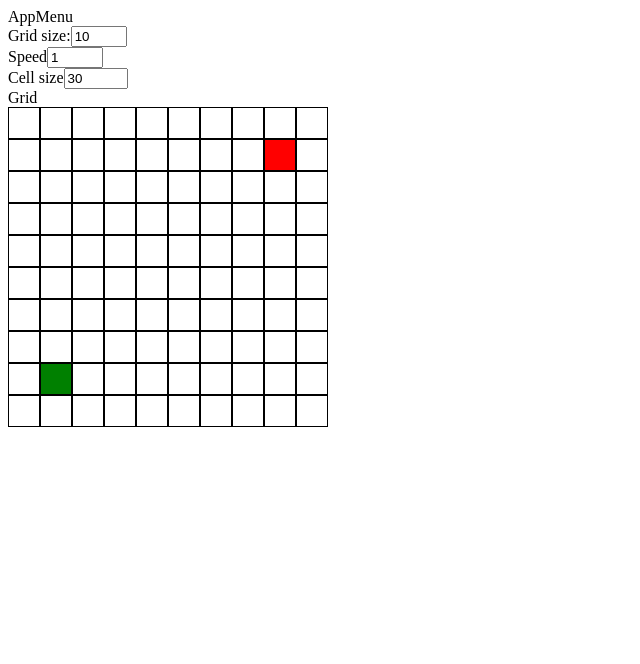
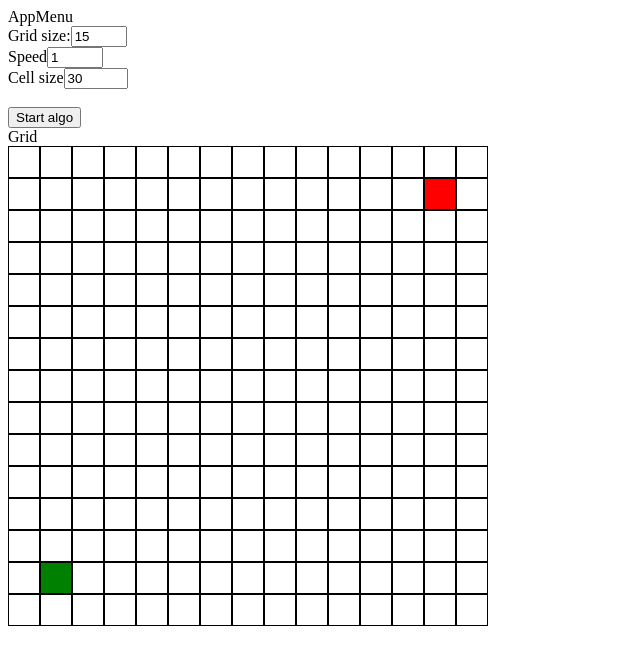
Before and after one commit to vptps/a-star-vue, a Vue app: page / in a window 1280 px wide. Shown: the top 664 px of the page, without its empty margins (0-640 px from the left). Built offline with nearby package versions, Linux system fonts and the light colour scheme.

Commit message:
implement algo

```diff
--- a/src/App.vue
+++ b/src/App.vue
@@ -3,10 +3,13 @@
     v-model:gridSize="gridSize"
     v-model:speed="speed"
     v-model:cellSize="cellSize"
+    @startAlgo="startAlgo"
   /> <!-- replaces v2's v-bind.sync  -->
   <grid
     :gridSize="gridSize"
     :cellSize="cellSize"
+    :cellList="cellList"
+    @toggleCrossable="toggleCrossable($event)"
   />
 </template>
 
@@ -19,15 +22,162 @@ export default {
 
   data() {
     return {
-      gridSize: 10,
+      gridSize: 15,
       speed: 1,
-      cellSize: 30
+      cellSize: 30,
+      cellList: []
     };
   },
 
   components: {
     Grid,
     AppMenu
+  },
+
+  methods: {
+    create2dArray () {
+      this.cellList = [];
+      for (let i = 0; i < this.gridSize; i++) {
+        this.cellList.push([]);
+      }
+
+      this.cellList.forEach((row, index) => {
+        for (let j = 0; j < this.gridSize; j++) {
+          row.push({
+            'x': index,
+            'y': j,
+            'start': false,
+            'end': false,
+            'cost': 0,
+            'heuristique': 0,
+            'crossable': true,
+            'parent': undefined,
+            'current': false,
+            'neighbour': false,
+            'closed': false,
+            'solution': false
+          });
+        }
+      });
+
+      // set default start and end position
+      this.cellList[1][this.gridSize - 2].end = true;
+      this.cellList[this.gridSize - 2][1].start = true;
+    },
+
+    toggleCrossable (event) {
+      let cell = this.cellList[event.x][event.y]
+      cell.crossable = !cell.crossable;
+    },
+
+    // Start A* algorithm
+    async startAlgo () {
+      // find start and end node
+      let start = this.cellList[this.gridSize - 2][1];
+      let end = this.cellList[1][this.gridSize - 2];
+
+      let closedList = [];
+      let openList = [];
+      openList.push(start);
+
+      while (openList.length > 0) {
+        await this.sleep();
+        let u = openList.pop();
+        u.current = true;
+
+        if (u.x === end.x && u.y === end.y) {
+          this.showSolution(u);
+          break;
+        }
+
+        let neighbours = this.getNodeNeighbours(u);
+        neighbours.forEach(v => {
+          v.neighbour = true;
+
+          if (!v.crossable) {
+            closedList.push(v);
+          }
+
+          if (!(closedList.includes(v) || (openList.includes(v) && v.cost < u.cost + 1))) {
+            v.parent = u;
+            v.cost = u.cost + 1;
+            v.heuristique = v.cost + this.getDistance(v, end);
+            if (openList.includes(v)) {
+              const idx = openList.indexOf(v);
+              openList.splice(idx, 1);
+            }
+            openList.push(v);
+            openList.sort(this.compareNodes);
+          }
+        })
+
+        closedList.push(u);
+        await this.sleep();
+        u.current = false;
+        u.closed = true;
+      }
+    },
+
+    /************************
+     * Utils methods
+     * **********************/
+    async showSolution(node) {
+      let parent = node.parent;
+      while (parent !== undefined) {
+        await this.sleep();
+        parent.solution = true;
+        parent = parent.parent;
+      }
+    },
+
+    getNodeNeighbours(node) {
+      const [x, y] = [node.x, node.y];
+      let nodeToAdd = undefined;
+      let neighbours = [];
+
+      for (let i=x-1; i<=x+1; i++) {
+        for (let j=y-1; j<=y+1; j++) {
+          if (i===x && j===y) continue;
+          if (i<0 || j<0) continue; // TODO: add outer bounds
+          if (i>=this.gridSize || j >= this.gridSize) continue;
+
+          console.log(i, j)
+          nodeToAdd = this.cellList[i][j];
+          if (nodeToAdd) neighbours.push(nodeToAdd);
+        }
+      }
+
+      return neighbours;
+    },
+
+    getDistance(nodeA, nodeB) {
+      return Math.sqrt(Math.pow(nodeB.x - nodeA.x, 2) + Math.pow(nodeB.y - nodeA.y, 2));
+    },
+
+    compareNodes(nodeA, nodeB) {
+      if (nodeA.heuristique < nodeB.heuristique) {
+        return 1;
+      } else if (nodeA.heuristique === nodeB.heuristique) {
+        return 0;
+      } else {
+        return -1;
+      }
+    },
+
+    sleep() {
+      return new Promise(resolve => setTimeout(resolve, 75 / this.speed));
+    }
+  },
+
+  watch: {
+    gridSize () {
+      // reinit on size change
+      this.create2dArray();
+    }
+  },
+
+  mounted () {
+    this.create2dArray();
   }
 };
 </script>
--- a/src/components/AppMenu.vue
+++ b/src/components/AppMenu.vue
@@ -30,6 +30,9 @@
       :value="cellSize"
       @input="update('cellSize', $event)"
     />
+
+    <br /><br />
+    <button @click="$emit('startAlgo')">Start algo</button>
   </div>
 </template>
 
--- a/src/components/Cell.vue
+++ b/src/components/Cell.vue
@@ -1,6 +1,10 @@
 <template>
-  <div class="cell" :style="cellStyle">
-
+  <div
+    @mouseover="setCrossable"
+    @mousedown="test"
+    :style="cellStyle"
+    class="cell"
+  >
   </div>
 </template>
 
@@ -12,6 +16,14 @@ export default {
     cellSize: {
       type: Number,
       required: true
+    },
+    cell: {
+      type: Object,
+      required: true
+    },
+    editBlock: {
+      type: Boolean,
+      required: true
     }
   },
 
@@ -19,10 +31,26 @@ export default {
     cellStyle () {
       return {
         'height': `${this.cellSize}px`,
-        'width': `${this.cellSize}px`
+        'width': `${this.cellSize}px`,
+        'background-color': this.cell.start ? 'green' : this.cell.end ? 'red' : this.cell.current ? 'yellow' : this.cell.solution ? 'purple' : this.cell.closed ? 'lightblue' : this.cell.crossable ? 'white' : 'black'
       };
     }
-  }
+  },
+
+  methods: {
+    test () {
+      console.log('test', this.cell.x, this.cell.y)
+      this.$emit('toggleCrossable', {'x': this.cell.x, 'y': this.cell.y});
+    },
+
+    setCrossable () {
+      if (this.editBlock) {
+        this.$emit('toggleCrossable', {'x': this.cell.x, 'y': this.cell.y});
+      }
+    }
+  },
+
+  emits: ['toggleCrossable']
 };
 </script>
 
--- a/src/components/Grid.vue
+++ b/src/components/Grid.vue
@@ -1,12 +1,23 @@
 <template>
     <div>Grid</div>
-    <div id="grid" style="'background-color: blue'" >
-      <div v-for="i in gridSize" :key="'row' + i" class="row">
+    <div
+      id="grid"
+      v-if="cellList.length"
+    >
+      <div
+        v-for="i in gridSize"
+        :key="'row' + i"
+        class="row"
+        @mousedown="editBlock = true"
+        @mouseup="editBlock = false"
+      >
         <cell
           v-for="j in gridSize"
           :key="'col' + j"
           :cellSize="cellSize"
-          :id="(i=== 2 && j === gridSize -1 ? 'end' : (i=== gridSize - 1 && j === 2 ? 'start' : undefined))"
+          :cell="cellList[i - 1][j - 1]"
+          :editBlock="editBlock"
+          @toggleCrossable="reemit($event)"
         />
       </div>
     </div>
@@ -18,6 +29,12 @@ import Cell from '@/components/Cell.vue';
 export default {
   name: 'Grid',
 
+  data() {
+    return {
+      editBlock: false
+    };
+  },
+
   props: {
     gridSize: {
       type: Number,
@@ -26,12 +43,24 @@ export default {
     cellSize: {
       type: Number,
       required: true
+    },
+    cellList: {
+      type: Array,
+      required: true
     }
   },
 
   components: {
     Cell
-  }
+  },
+
+  methods: {
+    reemit (event) {
+      this.$emit('toggleCrossable', event);
+    }
+  },
+
+  emits: ['toggleCrossable']
 };
 </script>
 
@@ -46,11 +75,4 @@ export default {
   border: solid 1px black;
   float: left;
 }
-#end {
-  background-color: red;
-}
-
-#start {
-  background-color: green;
-}
 </style>
```
